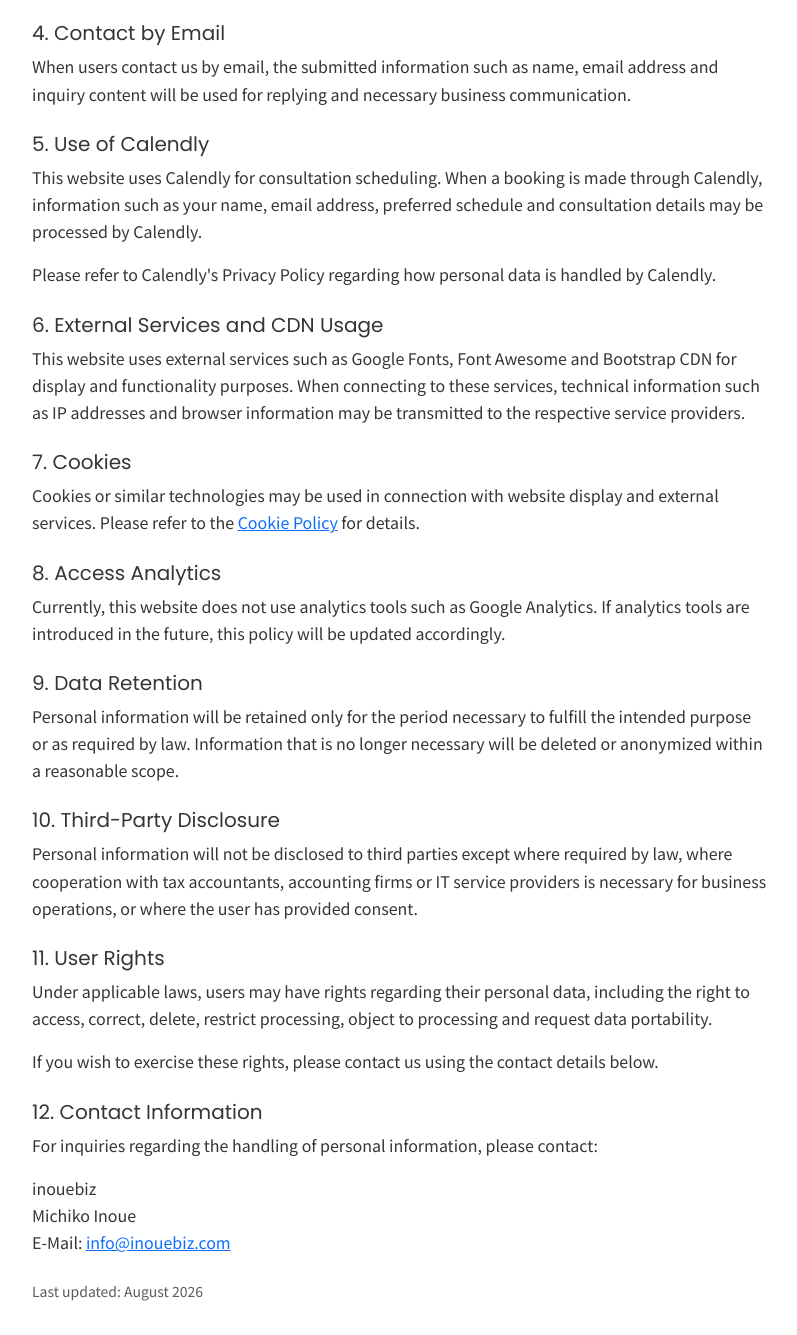
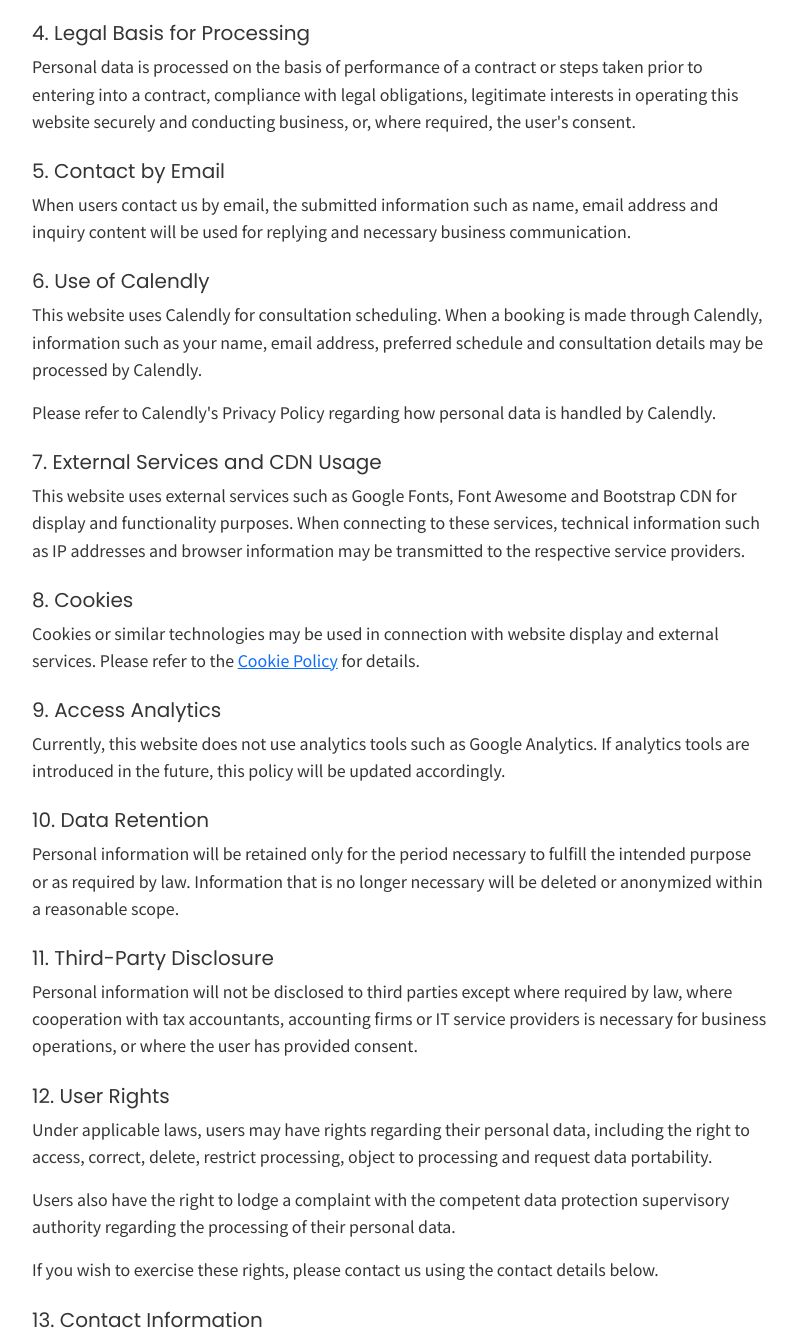
Before and after one commit to micmic210/inouebiz-html, a plain HTML site: page en/privacy/index.html in a window 1280 px wide. Shown: the part 947-2282 px from the top of the page, without its empty margins (240-1037 px from the left). Drawn offline with nearby package versions, Linux system fonts and the light colour scheme.

Commit message:
Update privacy policies and GDPR information

```diff
--- a/en/privacy/index.html
+++ b/en/privacy/index.html
@@ -217,7 +217,17 @@
               </li>
             </ul>
 
-            <h2 class="h5 mt-4">4. Contact by Email</h2>
+            <h2 class="h5 mt-4">4. Legal Basis for Processing</h2>
+
+            <p>
+              Personal data is processed on the basis of performance of a
+              contract or steps taken prior to entering into a contract,
+              compliance with legal obligations, legitimate interests in
+              operating this website securely and conducting business, or, where
+              required, the user's consent.
+            </p>
+
+            <h2 class="h5 mt-4">5. Contact by Email</h2>
 
             <p>
               When users contact us by email, the submitted information such as
@@ -225,7 +235,7 @@
               and necessary business communication.
             </p>
 
-            <h2 class="h5 mt-4">5. Use of Calendly</h2>
+            <h2 class="h5 mt-4">6. Use of Calendly</h2>
 
             <p>
               This website uses Calendly for consultation scheduling. When a
@@ -239,7 +249,7 @@
               data is handled by Calendly.
             </p>
 
-            <h2 class="h5 mt-4">6. External Services and CDN Usage</h2>
+            <h2 class="h5 mt-4">7. External Services and CDN Usage</h2>
 
             <p>
               This website uses external services such as Google Fonts, Font
@@ -249,7 +259,7 @@
               respective service providers.
             </p>
 
-            <h2 class="h5 mt-4">7. Cookies</h2>
+            <h2 class="h5 mt-4">8. Cookies</h2>
 
             <p>
               Cookies or similar technologies may be used in connection with
@@ -258,7 +268,7 @@
               for details.
             </p>
 
-            <h2 class="h5 mt-4">8. Access Analytics</h2>
+            <h2 class="h5 mt-4">9. Access Analytics</h2>
 
             <p>
               Currently, this website does not use analytics tools such as
@@ -266,7 +276,7 @@
               this policy will be updated accordingly.
             </p>
 
-            <h2 class="h5 mt-4">9. Data Retention</h2>
+            <h2 class="h5 mt-4">10. Data Retention</h2>
 
             <p>
               Personal information will be retained only for the period
@@ -275,7 +285,7 @@
               anonymized within a reasonable scope.
             </p>
 
-            <h2 class="h5 mt-4">10. Third-Party Disclosure</h2>
+            <h2 class="h5 mt-4">11. Third-Party Disclosure</h2>
 
             <p>
               Personal information will not be disclosed to third parties except
@@ -284,7 +294,7 @@
               operations, or where the user has provided consent.
             </p>
 
-            <h2 class="h5 mt-4">11. User Rights</h2>
+            <h2 class="h5 mt-4">12. User Rights</h2>
 
             <p>
               Under applicable laws, users may have rights regarding their
@@ -294,11 +304,17 @@
             </p>
 
             <p>
+              Users also have the right to lodge a complaint with the competent
+              data protection supervisory authority regarding the processing of
+              their personal data.
+            </p>
+
+            <p>
               If you wish to exercise these rights, please contact us using the
               contact details below.
             </p>
 
-            <h2 class="h5 mt-4">12. Contact Information</h2>
+            <h2 class="h5 mt-4">13. Contact Information</h2>
 
             <p>
               For inquiries regarding the handling of personal information,
```
